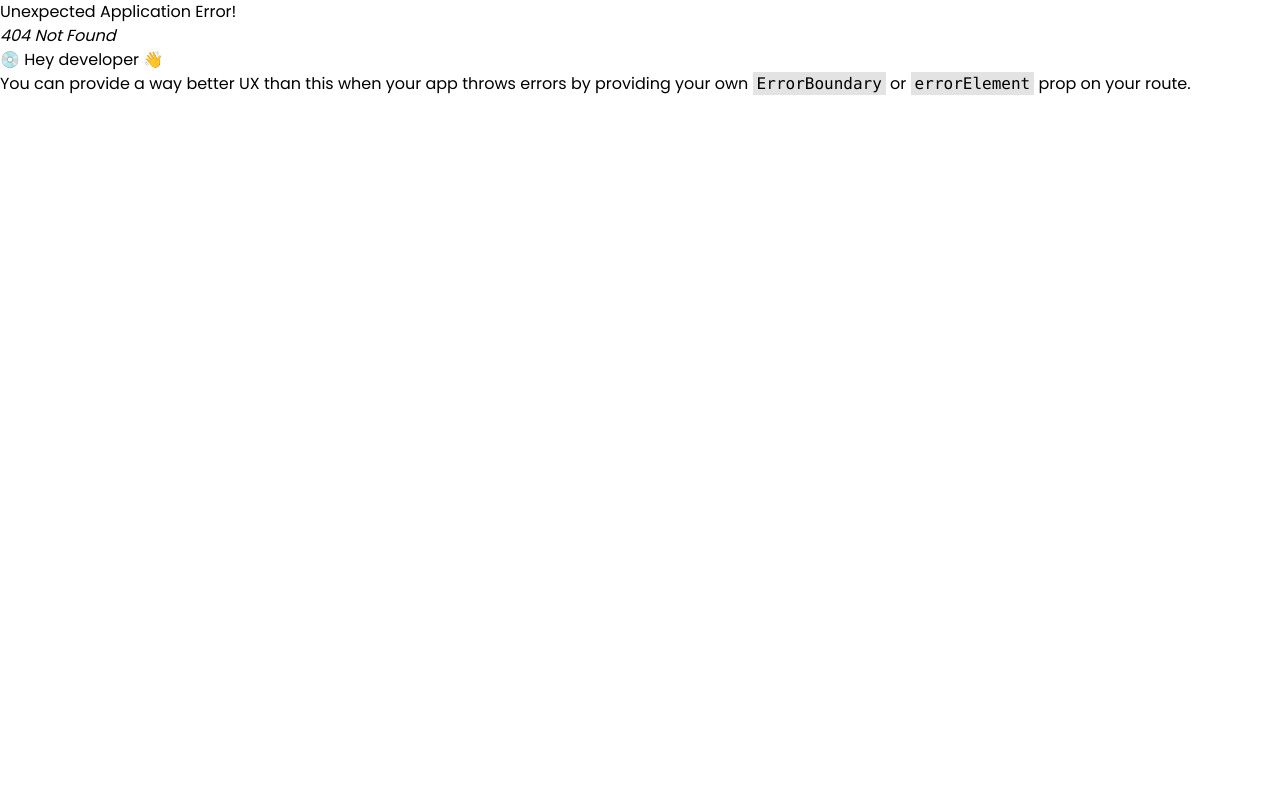
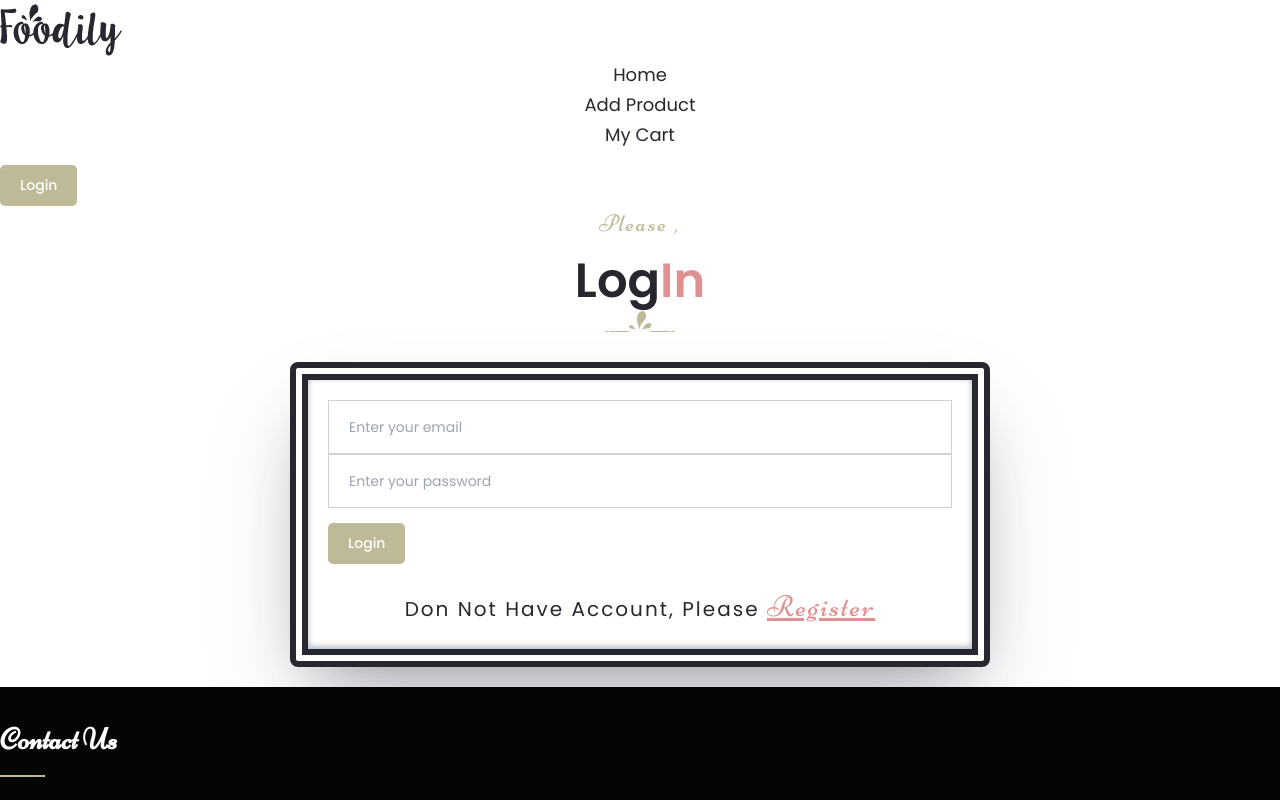
Before and after one commit to Solaiman366882/Food_Bevarage_Client, a React (Vite) app: page /login in a window 1280 px wide. Before the commit this address had no page. Shown: the top 800 px of the page. Built offline with nearby package versions, Linux system fonts and the light colour scheme.

Commit message:
login and register page design completed

```diff
--- /dev/null
+++ b/src/Pages/Login/Login.jsx
@@ -0,0 +1,35 @@
+import { Link } from "react-router-dom";
+
+const Login = () => {
+    return (
+        <section>
+            <div className=" max-w-screen-xl mx-auto px-5" >
+                <div className="py-10">
+                    <div className="title-area">
+                        <h4>Please ,</h4>
+                        <h2>Log<span>In</span></h2>
+                    </div>
+                    <div className="form-area">
+                        <form className="flex flex-col gap-5">
+                            <div className="single-input">
+                                <input type="email" name="email" placeholder="Enter your email" />
+                            </div>
+                            <div className="single-input">
+                                <input type="password" name="password" placeholder="Enter your password" />
+                            </div>
+                            <div className="submit-btn-area">
+                                <input className="c-btn w-full" type="submit" value="Login" />
+
+                                <div className="ask-to-go">
+                                    <p>Don not have account, please <Link to='/register'><span>Register</span></Link></p>
+                                </div>
+                            </div>
+                        </form>
+                    </div>
+                </div>
+            </div>
+        </section>
+    );
+};
+
+export default Login;
--- /dev/null
+++ b/src/Pages/Register/Register.jsx
@@ -0,0 +1,36 @@
+import { Link } from "react-router-dom";
+
+
+const Register = () => {
+    return (
+        <section>
+        <div className=" max-w-screen-xl mx-auto px-5" >
+            <div className="py-10">
+                <div className="title-area">
+                    <h4>Please ,</h4>
+                    <h2>Regist<span>er</span></h2>
+                </div>
+                <div className="form-area">
+                    <form className="flex flex-col gap-5">
+                        <div className="single-input">
+                            <input type="email" name="email" placeholder="Enter your email" />
+                        </div>
+                        <div className="single-input">
+                            <input type="password" name="password" placeholder="Enter your password" />
+                        </div>
+                        <div className="submit-btn-area">
+                            <input className="c-btn w-full" type="submit" value="Register" />
+
+                            <div className="ask-to-go">
+                                    <p>Don not have account, please <Link to='/login'><span>Login</span></Link></p>
+                                </div>
+                        </div>
+                    </form>
+                </div>
+            </div>
+        </div>
+    </section>
+    );
+};
+
+export default Register;
--- a/src/assets/css/custom.css
+++ b/src/assets/css/custom.css
@@ -76,6 +76,52 @@
     margin-bottom: 12px;
 }
 
+/* ======== Form Design css ======== */
+
+.form-area {
+  border: 18px double #27272f;
+  max-width: 700px;
+  margin: 20px auto;
+  padding: 20px;
+  border-radius: 8px;
+  box-shadow: rgba(50, 50, 93, 0.25) 0px 50px 100px -20px, rgba(0, 0, 0, 0.3) 0px 30px 60px -30px, rgba(10, 37, 64, 0.35) 0px -2px 6px 0px inset;
+}
+.form-area .single-input {
+  width: 100%;
+}
+.form-area .single-input input {
+  position: relative;
+  display: block;
+  width: 100%;
+  line-height: 18px;
+  padding: 10px 20px;
+  height: 54px;
+  color: #000000;
+  font-size: 14px;
+  border-radius: 0px;
+  background-color: #ffffff;
+  border: 1px solid #d1d1d1;
+}
+.form-area .ask-to-go {
+  width: 100%;
+  text-align: center;
+  margin-top: 20px;
+}
+.form-area .ask-to-go p{
+  position: relative;
+    color: #27272f;
+    font-size: 20px;
+    font-weight: 400;
+    letter-spacing: 2px;
+    text-transform: capitalize;
+}
+.form-area .ask-to-go p span{
+    font-size: 30px;
+    font-family: 'Niconne', cursive;
+    color: #de9190;
+    text-decoration: underline;
+}
+
 
 
 
```
Also changed, not shown: src/Route/Route.jsx (+10 -0 lines).
